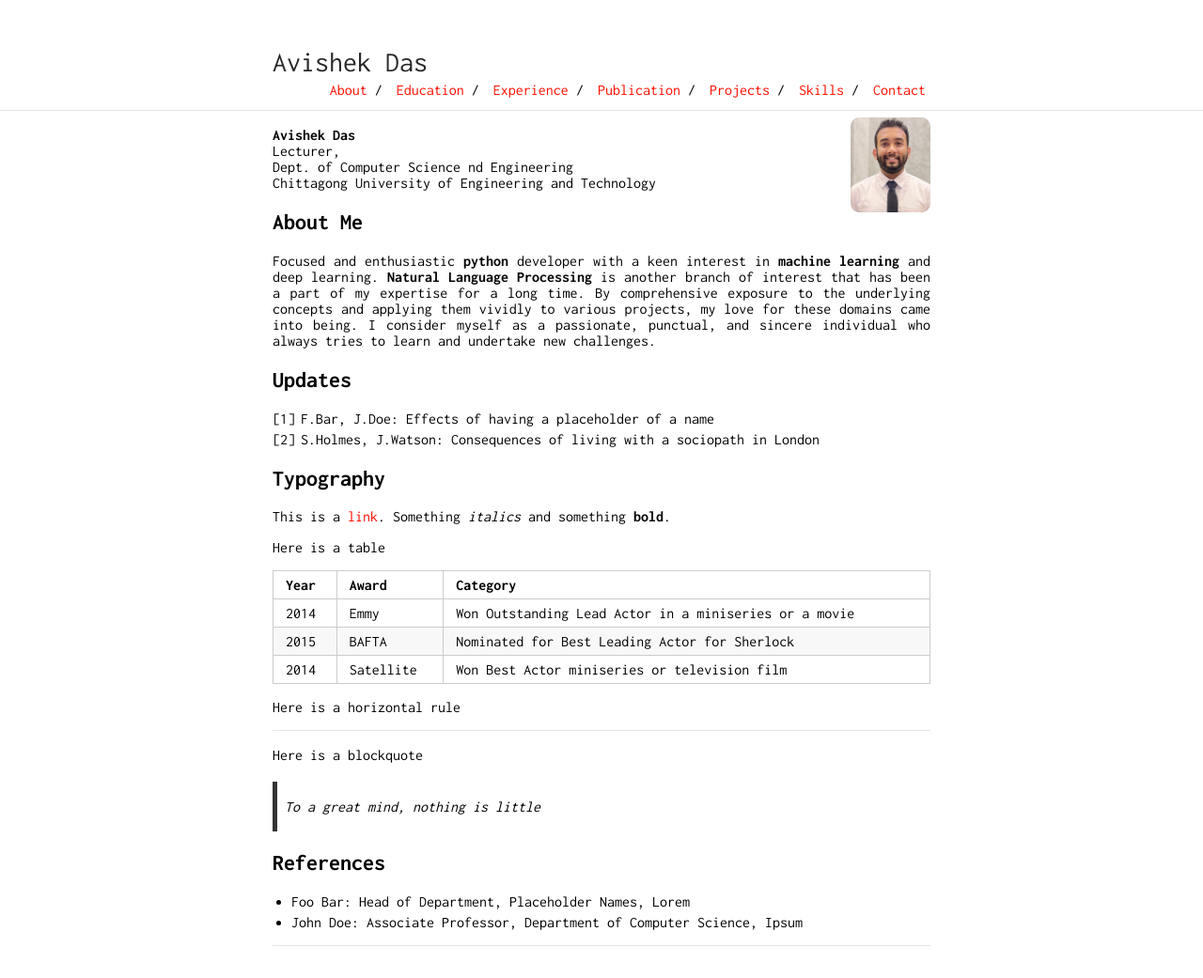
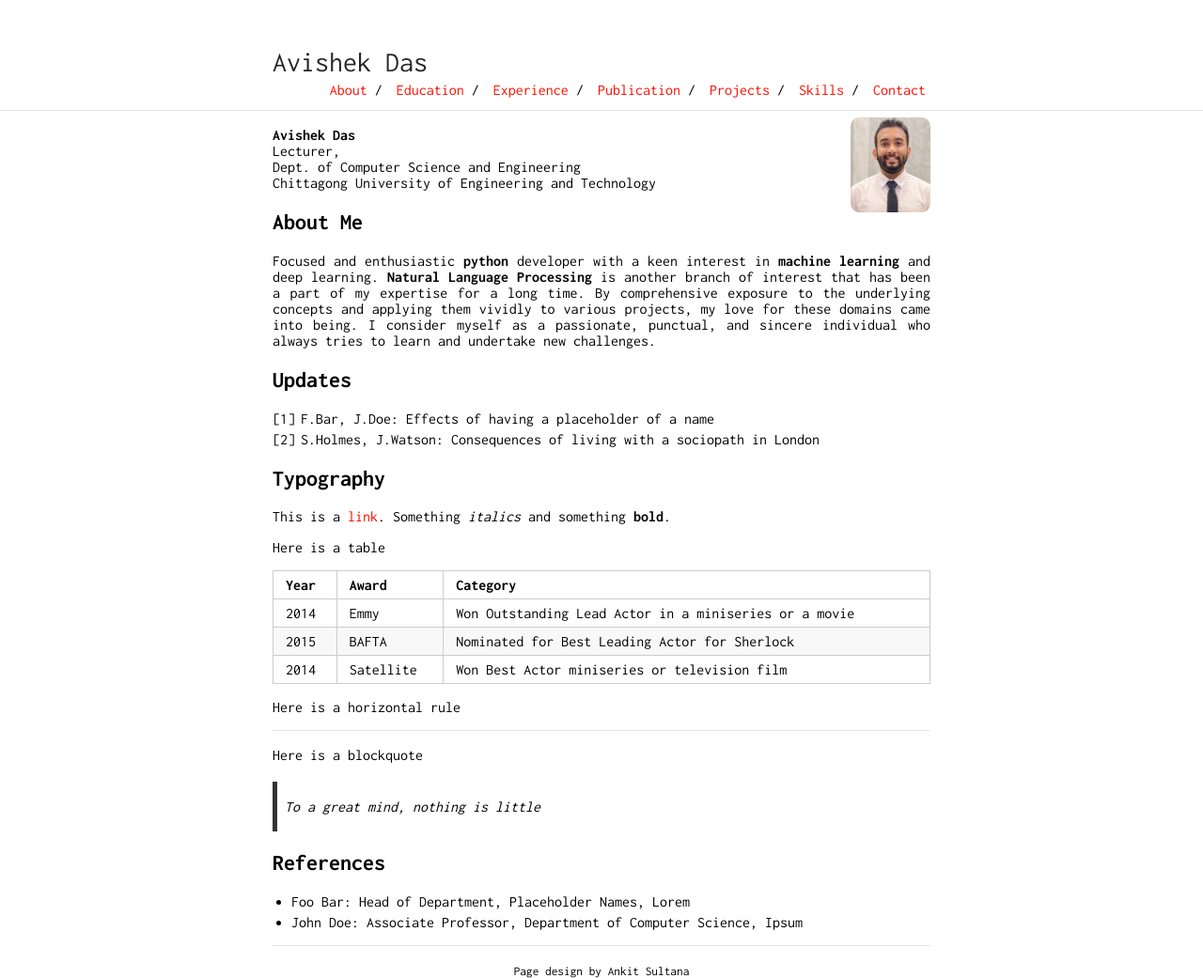
Before and after one commit to imtinan39/resume_template, a Jekyll site: the page built from index.md, in a window 1280 px wide. Shown: the whole page at 94% size. Built offline with Jekyll 4.4.1, drawn with Linux system fonts in a browser that asks for light colours; before the commit the page ends 1008 px from its top, so only the background shows below that.

```diff
--- a/_config.yml
+++ b/_config.yml
@@ -9,6 +9,8 @@ tracking_id: #
 
 footer: yes
 footer_url: "https://github.com/ankitsultana"
+footer_text: "Page design by Ankit Sultana"
+
 
 sass:
     style: compressed
--- a/_layouts/default.html
+++ b/_layouts/default.html
@@ -23,6 +23,7 @@
     {% endif %}
     <meta name="description" content="{{ desc }}">
     <link href='https://fonts.googleapis.com/css?family=Inconsolata:400,700' rel='stylesheet' type='text/css'>
+    <link rel="stylesheet" href="https://cdnjs.cloudflare.com/ajax/libs/font-awesome/4.7.0/css/font-awesome.min.css">
     <link rel="alternate" type="application/rss+xml" title="{{ site.title }} RSS" href="/feed.xml" />
     <link rel="stylesheet" href="{{ site.baseurl }}/css/main.css">
     {% if site.favicon %}
@@ -32,6 +33,7 @@
     {% if site.twitter_username %}
         <link rel="author" href="https://twitter.com/{{ site.twitter_username }}">
     {% endif %}
+
     <!-- Facebook Open Graph -->
     <meta name="og:description" content="{{ desc }}">
     <meta name="og:title" content="{{ site.title }}">
--- a/_sass/_style.scss
+++ b/_sass/_style.scss
@@ -26,6 +26,10 @@ hr {
     height: 0;
     border-top: 1px solid rgba(0, 0, 0, 0.1);
     border-bottom: 1px solid rgba(255, 255, 255, 0.3);
+}
+
+.brown {
+  color: #875664;
 }
 
 /*
--- a/index.md
+++ b/index.md
@@ -8,7 +8,7 @@ layout: default
 
 <b>Avishek Das</b><br>
 Lecturer,<br>
-Dept. of Computer Science nd Engineering<br>
+Dept. of Computer Science and Engineering<br>
 Chittagong University of Engineering and Technology
 
 ## About Me
```
Also changed, not shown: education.md (added, +37 -0 lines).
